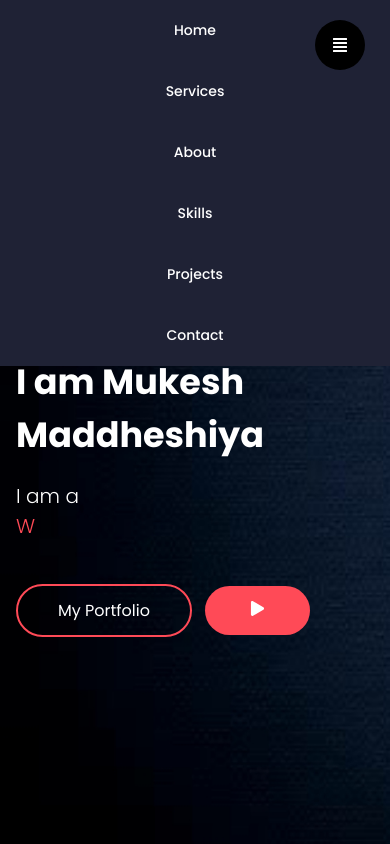
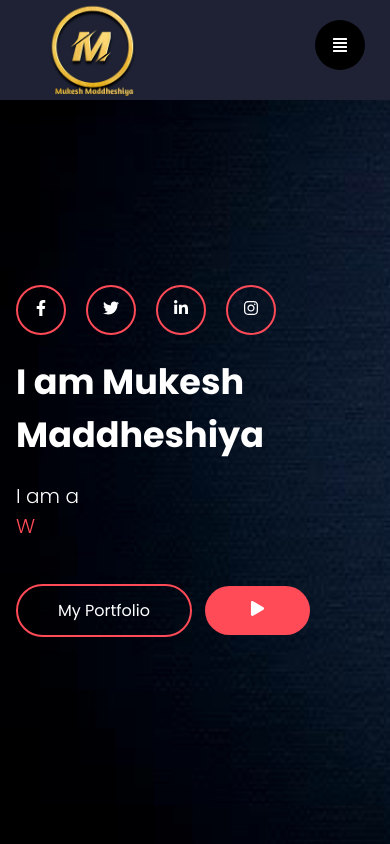
Before and after one commit to vimal143/Mukesh-Portfolio, a React (Create React App) app: page / in a window 390 px wide. Shown: the top 844 px of the page. Built offline with nearby package versions, Linux system fonts and the light colour scheme.

Commit message:
Toggle view changed

```diff
--- a/src/App.css
+++ b/src/App.css
@@ -389,12 +389,12 @@ body {
     width: 100%;
     align-items: center;
     background: #1f2235;
-    position: fixed;
+    position: absolute;
     top: 0;
     left: 0;
   }
   .navbar__right li a {
-    display: block;
+    display: block ;
     padding: 20px 0;
     font-size: 14px;
   }
--- a/src/components/Banner.js
+++ b/src/components/Banner.js
@@ -38,7 +38,7 @@ const Banner = () => {
                 <p>I am a <span className="Typing-effect">
 
                 <Typical
-        steps={['Developer ', 1200, 'Web Desinger', 1200,'Freelancer',1200,'YouTuber',1200]}
+        steps={['Developer ', 1200, 'Web Designer', 1200,'Freelancer',1200,'YouTuber',1200]}
         loop={Infinity}
 
           />
--- a/src/components/Nav.js
+++ b/src/components/Nav.js
@@ -3,7 +3,9 @@ import React from "react";
 import {HashLink as Link} from 'react-router-hash-link';
 import { FaAlignJustify } from "react-icons/fa";
 const Nav = () => {
-  const [state, setState] = React.useState(true);
+  const [state, setState] = React.useState(false);
+
+
   return (
     <nav className="navbar">
       <div className="container">
@@ -43,6 +45,7 @@ const Nav = () => {
       </div>
       <div className="toggle" onClick={() => setState(!state)}>
         <FaAlignJustify />
+
       </div>
     </nav>
   );
```
